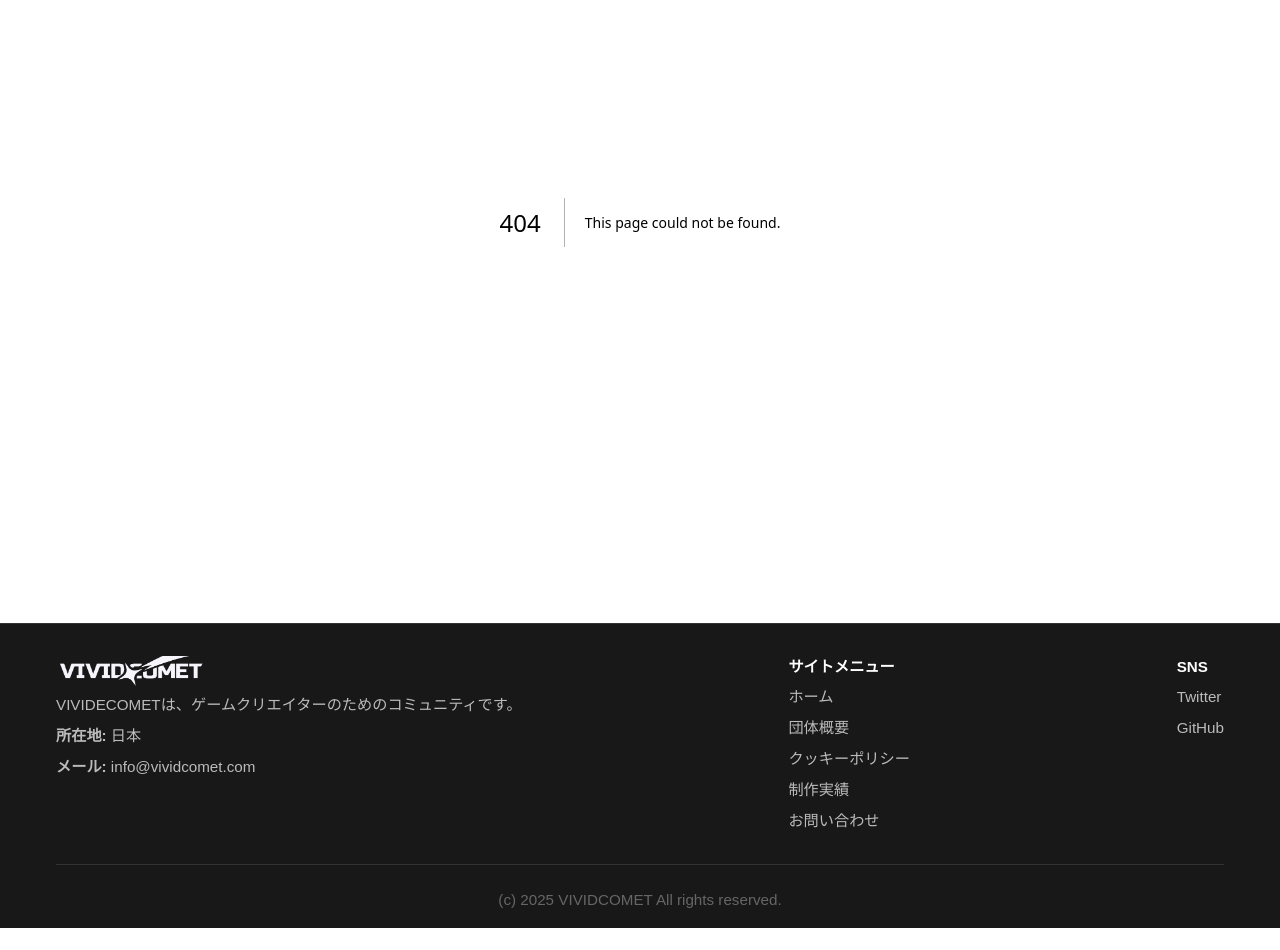
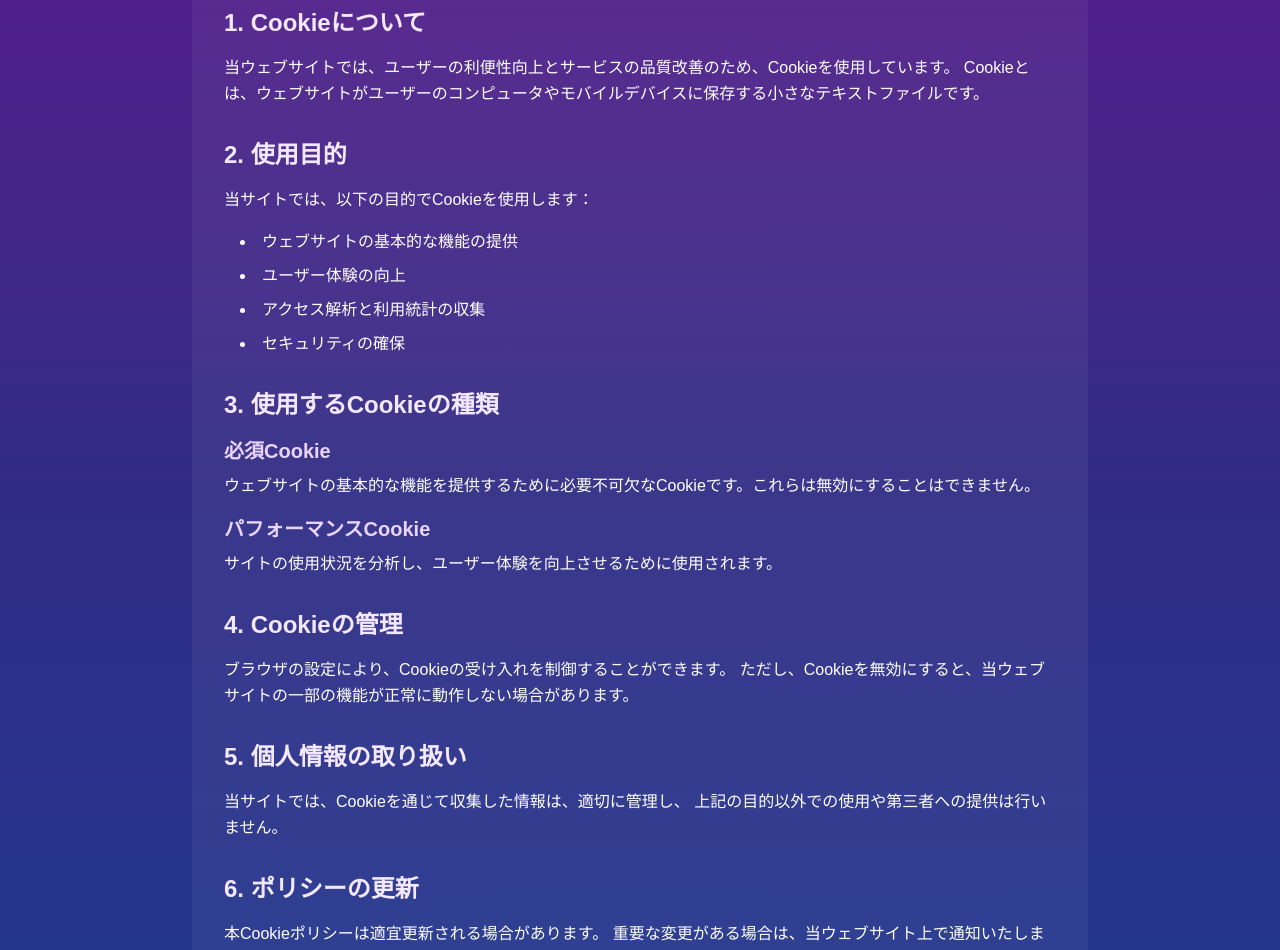
Before and after one commit to VIVIDCOMET/officialHP, a Next.js app: page /cookies in a window 1280 px wide. Before the commit this address had no page. Shown: the part 240-1190 px from the top of the page. Before the commit the page ends 1168 px from the top, so only its background shows below. Built offline with nearby package versions, Linux system fonts and the light colour scheme.

Commit message:
クッキーに関するポリシーを追加

```diff
--- /dev/null
+++ b/src/app/cookies/page.tsx
@@ -0,0 +1,94 @@
+export default function CookiesPolicy() {
+  return (
+    <main className="min-h-screen bg-gradient-to-b from-purple-900 via-indigo-900 to-blue-900 py-20 px-6">
+      <div className="max-w-4xl mx-auto">
+        <div className="bg-white/5 rounded-lg p-8">
+          <h1 className="text-4xl font-bold text-white mb-8">Cookieポリシー</h1>
+
+          <section className="mb-8">
+            <h2 className="text-2xl font-bold text-purple-100 mb-4">
+              1. Cookieについて
+            </h2>
+            <p className="text-white leading-relaxed mb-4">
+              当ウェブサイトでは、ユーザーの利便性向上とサービスの品質改善のため、Cookieを使用しています。
+              Cookieとは、ウェブサイトがユーザーのコンピュータやモバイルデバイスに保存する小さなテキストファイルです。
+            </p>
+          </section>
+
+          <section className="mb-8">
+            <h2 className="text-2xl font-bold text-purple-100 mb-4">
+              2. 使用目的
+            </h2>
+            <p className="text-white leading-relaxed mb-4">
+              当サイトでは、以下の目的でCookieを使用します：
+            </p>
+            <ul className="list-disc list-inside text-white leading-relaxed ml-4 space-y-2">
+              <li>ウェブサイトの基本的な機能の提供</li>
+              <li>ユーザー体験の向上</li>
+              <li>アクセス解析と利用統計の収集</li>
+              <li>セキュリティの確保</li>
+            </ul>
+          </section>
+
+          <section className="mb-8">
+            <h2 className="text-2xl font-bold text-purple-100 mb-4">
+              3. 使用するCookieの種類
+            </h2>
+            <div className="space-y-4">
+              <div>
+                <h3 className="text-xl font-semibold text-purple-200 mb-2">
+                  必須Cookie
+                </h3>
+                <p className="text-white leading-relaxed">
+                  ウェブサイトの基本的な機能を提供するために必要不可欠なCookieです。これらは無効にすることはできません。
+                </p>
+              </div>
+              <div>
+                <h3 className="text-xl font-semibold text-purple-200 mb-2">
+                  パフォーマンスCookie
+                </h3>
+                <p className="text-white leading-relaxed">
+                  サイトの使用状況を分析し、ユーザー体験を向上させるために使用されます。
+                </p>
+              </div>
+            </div>
+          </section>
+
+          <section className="mb-8">
+            <h2 className="text-2xl font-bold text-purple-100 mb-4">
+              4. Cookieの管理
+            </h2>
+            <p className="text-white leading-relaxed mb-4">
+              ブラウザの設定により、Cookieの受け入れを制御することができます。
+              ただし、Cookieを無効にすると、当ウェブサイトの一部の機能が正常に動作しない場合があります。
+            </p>
+          </section>
+
+          <section className="mb-8">
+            <h2 className="text-2xl font-bold text-purple-100 mb-4">
+              5. 個人情報の取り扱い
+            </h2>
+            <p className="text-white leading-relaxed">
+              当サイトでは、Cookieを通じて収集した情報は、適切に管理し、
+              上記の目的以外での使用や第三者への提供は行いません。
+            </p>
+          </section>
+
+          <section className="mb-8">
+            <h2 className="text-2xl font-bold text-purple-100 mb-4">
+              6. ポリシーの更新
+            </h2>
+            <p className="text-white leading-relaxed">
+              本Cookieポリシーは適宜更新される場合があります。
+              重要な変更がある場合は、当ウェブサイト上で通知いたします。
+            </p>
+          </section>
+
+          <div className="text-purple-200 text-sm">
+            最終更新日: 2025年5月27日
+          </div>
+        </div>
+      </div>
+    </main>
+  );
+}
```
